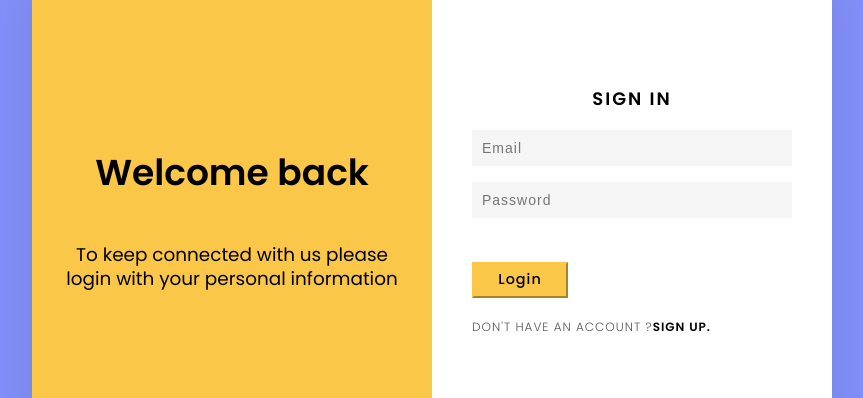
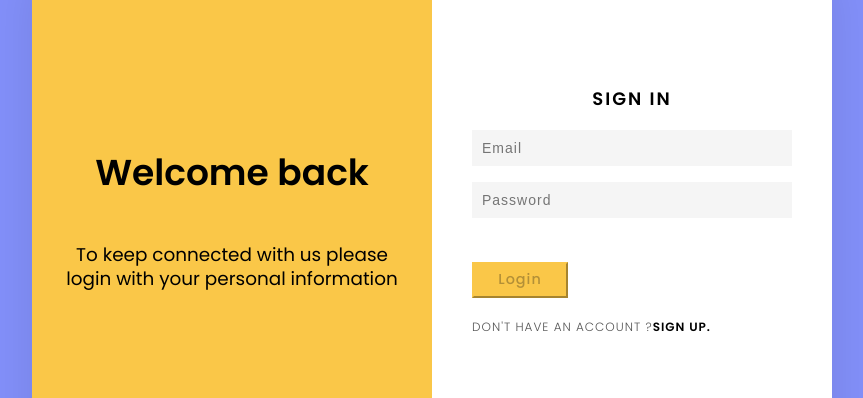
Before and after one commit to Ros-an/social-media-frontend, a React (Create React App) app: page /authenticate in a window 1280 px wide. Shown: the part 191-589 px from the top of the page, without its empty margins (208-1071 px from the left). Built offline with nearby package versions, Linux system fonts and the light colour scheme.

Commit message:
setup signin page

```diff
--- a/src/users/components/SignIn.js
+++ b/src/users/components/SignIn.js
@@ -1,16 +1,63 @@
-import React from "react";
+import React, { useState } from "react";
 import { Link } from "react-router-dom";
+import axios from "axios";
 
 function SignIn({ toggleForm }) {
+  const [errorMessage, setErrorMessage] = useState("");
+  const [formField, setFormField] = useState({
+    email: "",
+    password: "",
+  });
+  const { email, password } = formField;
+  const readyToSubmit = email && password;
+
+  const handleChange = (event) => {
+    const { name, value } = event.target;
+    setErrorMessage("");
+    setFormField((prevValue) => ({
+      ...prevValue,
+      [name]: value,
+    }));
+  };
+  const handleSubmit = async (event) => {
+    event.preventDefault();
+    if (readyToSubmit) {
+      try {
+        const user = {
+          email,
+          password,
+        };
+        const { data, status } = await axios.post(
+          "http://localhost:8080/signin",
+          user
+        );
+        console.log(data, status);
+      } catch (err) {
+        return setErrorMessage(err.response.data.message);
+      }
+      console.log("ros");
+    }
+  };
   return (
     <>
-      <form>
-        {/* onSubmit={} */}
+      <form onSubmit={handleSubmit}>
         <h2>Sign In</h2>
-        <input type="email" name="" placeholder="Email" />
-        <input type="password" name="" placeholder="Password" />
-        <p className={`error`}></p>
-        <button>Login</button>
+        <input
+          type="email"
+          name="email"
+          placeholder="Email"
+          onChange={handleChange}
+        />
+        <input
+          type="password"
+          name="password"
+          placeholder="Password"
+          onChange={handleChange}
+        />
+        <p className={`error ${errorMessage ? "display" : "hidden"}`}>
+          {errorMessage}
+        </p>
+        <button disabled={readyToSubmit ? false : true}>Login</button>
         <p className="signup">
           Don't have an account ?
           <Link to="#" onClick={() => toggleForm()}>
```
